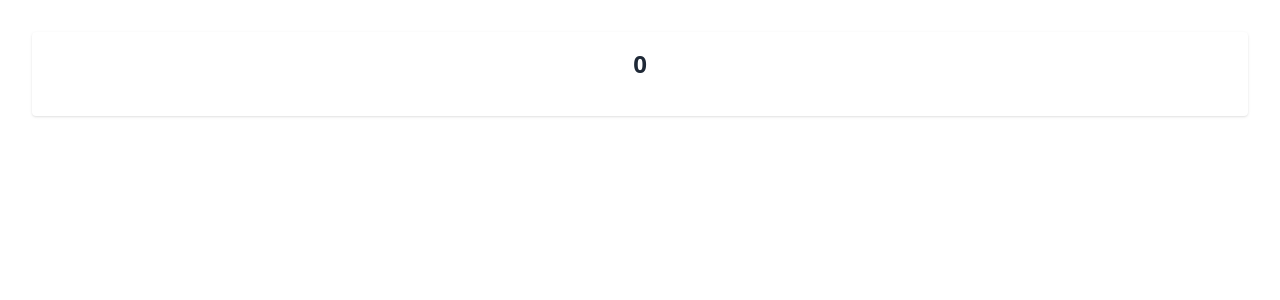
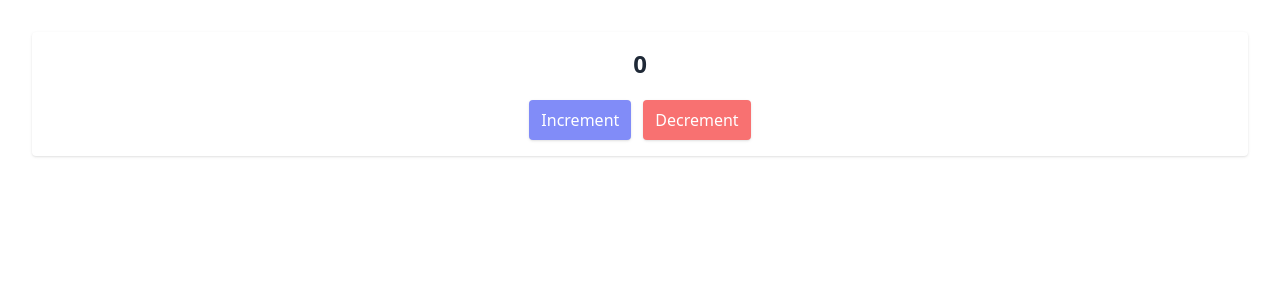
Before and after one commit to NoorTushar/redux-lws, a React (Vite) app in the folder redux-lws/: page / in a window 1280 px wide. Shown: the top 300 px of the page. Built offline with nearby package versions, Linux system fonts and the light colour scheme.

Commit message:
useDispatch Hook

```diff
--- a/redux-lws/src/components/HooksCounter.jsx
+++ b/redux-lws/src/components/HooksCounter.jsx
@@ -1,24 +1,33 @@
-import { useSelector } from "react-redux";
+import { useDispatch, useSelector } from "react-redux";
 import { decrement, increment } from "../redux/counter/actions";
 
 function HooksCounter() {
    const count = useSelector((state) => state.value);
+   const dispatch = useDispatch();
+
+   const handleIncrement = (value) => {
+      dispatch(increment(value));
+   };
+
+   const handleDecrement = (value) => {
+      dispatch(decrement(value));
+   };
    return (
       <div className="p-4 h-auto flex flex-col items-center justify-center space-y-5 bg-white rounded shadow">
          <div className="text-2xl font-semibold">{count}</div>
          <div className="flex space-x-3">
-            {/* <button
+            <button
                className="bg-indigo-400 text-white px-3 py-2 rounded shadow"
-               onClick={increment}
+               onClick={() => handleIncrement(3)}
             >
                Increment
             </button>
             <button
                className="bg-red-400 text-white px-3 py-2 rounded shadow"
-               onClick={decrement}``
+               onClick={() => handleDecrement(3)}
             >
                Decrement
-            </button> */}
+            </button>
          </div>
       </div>
    );
```
Also changed, not shown: 1 other file (tests, documents, lock files or other folders).
